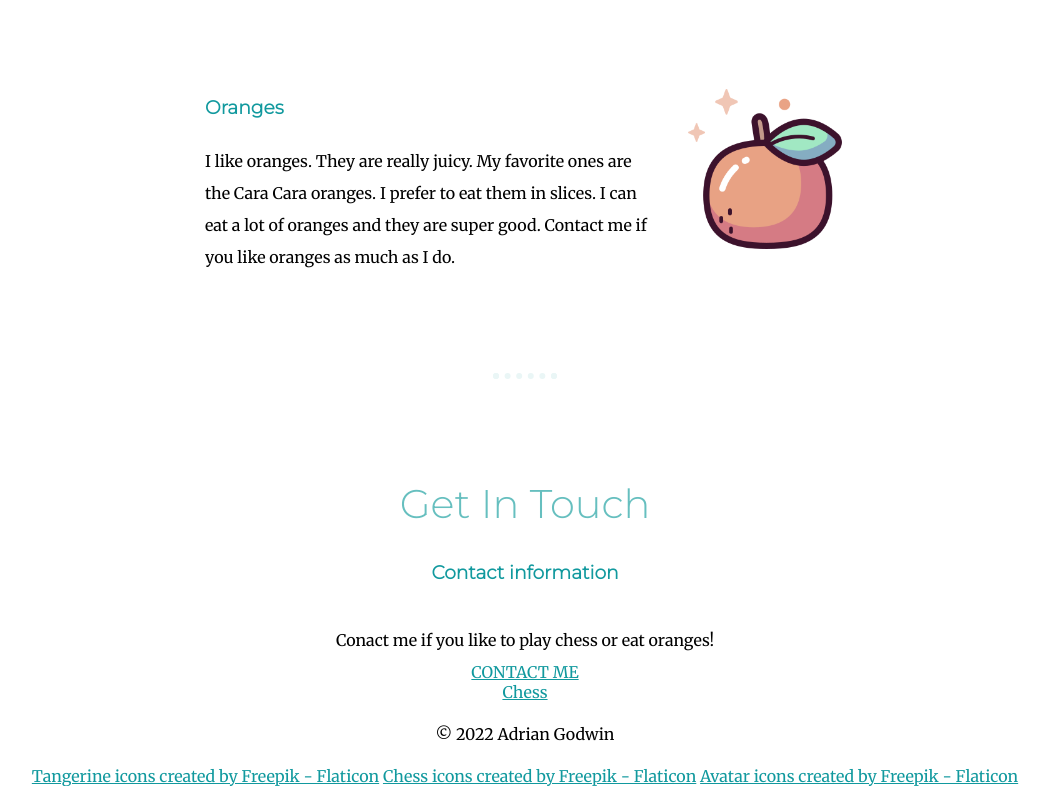
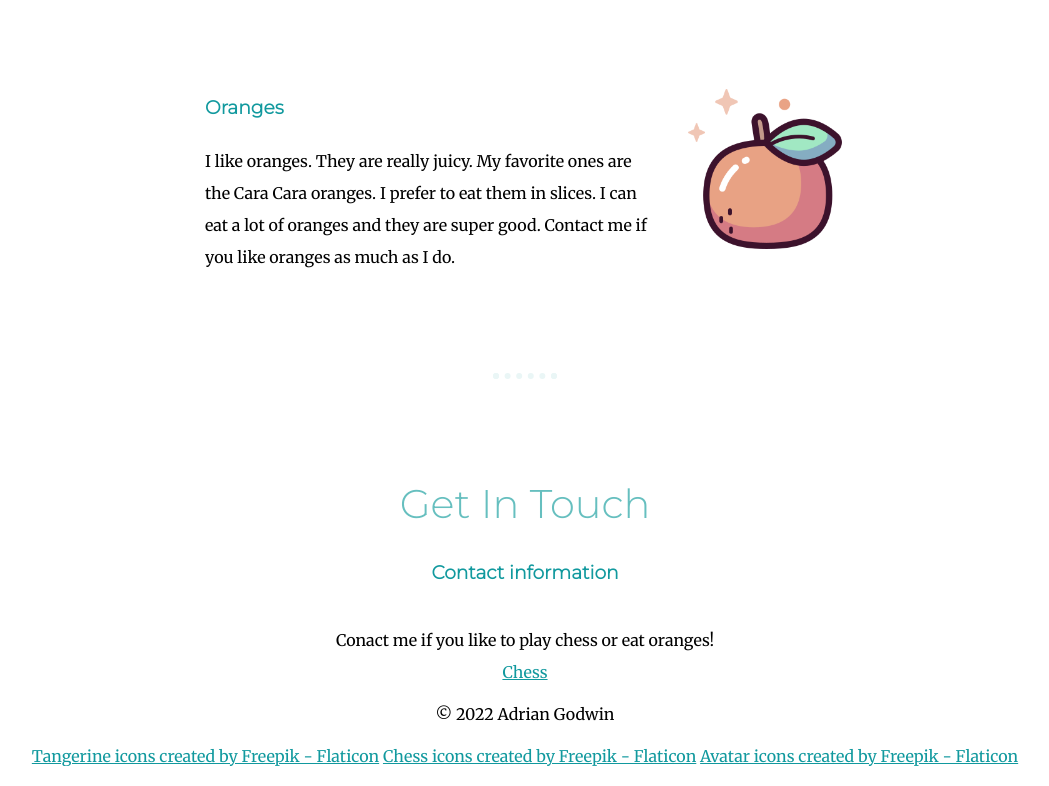
Before and after one commit to TheDragonPit/legendary-fiesta, a plain HTML site: page index.html in a window 1280 px wide. Shown: the part 1796-2582 px from the top of the page, without its empty margins (115-1164 px from the left). Drawn offline with Linux system fonts and the light colour scheme.

Commit message:
Update index.html

```diff
--- a/index.html
+++ b/index.html
@@ -43,7 +43,6 @@
       <h2>Get In Touch</h2>
       <h3>Contact information</h3>
       <p class="contact-message">Conact me if you like to play chess or eat oranges!</p>
-      <a class="btn" href="mailto:adrianggodwin@gmail.com">CONTACT ME</a>
     </div>
 
   </div>
```
